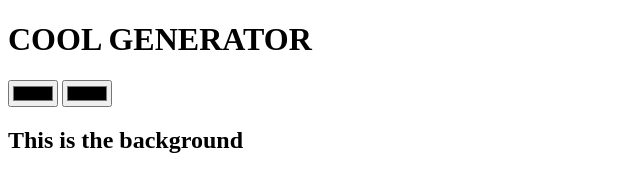
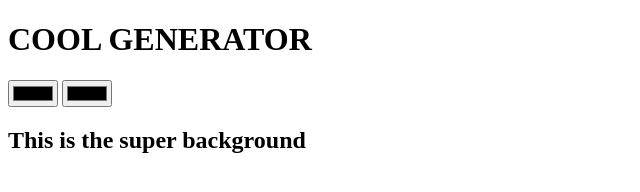
Before and after one commit to ibugithub/background-generator, a plain HTML site: page index.html in a window 1280 px wide. Shown: the whole page, without its empty margins (0-640 px from the left). Drawn offline with Linux system fonts and the light colour scheme.

Commit message:
added the super background

```diff
--- a/index.html
+++ b/index.html
@@ -13,7 +13,7 @@
     <input type="color" class="color1">
     <input type="color" class="color2">
 
-    <h2>This is the background</h2>
+    <h2>This is the super background</h2>
     <h3></h3>
     <script type="text/javascript" src="script.js"></script>
 </body>
```
